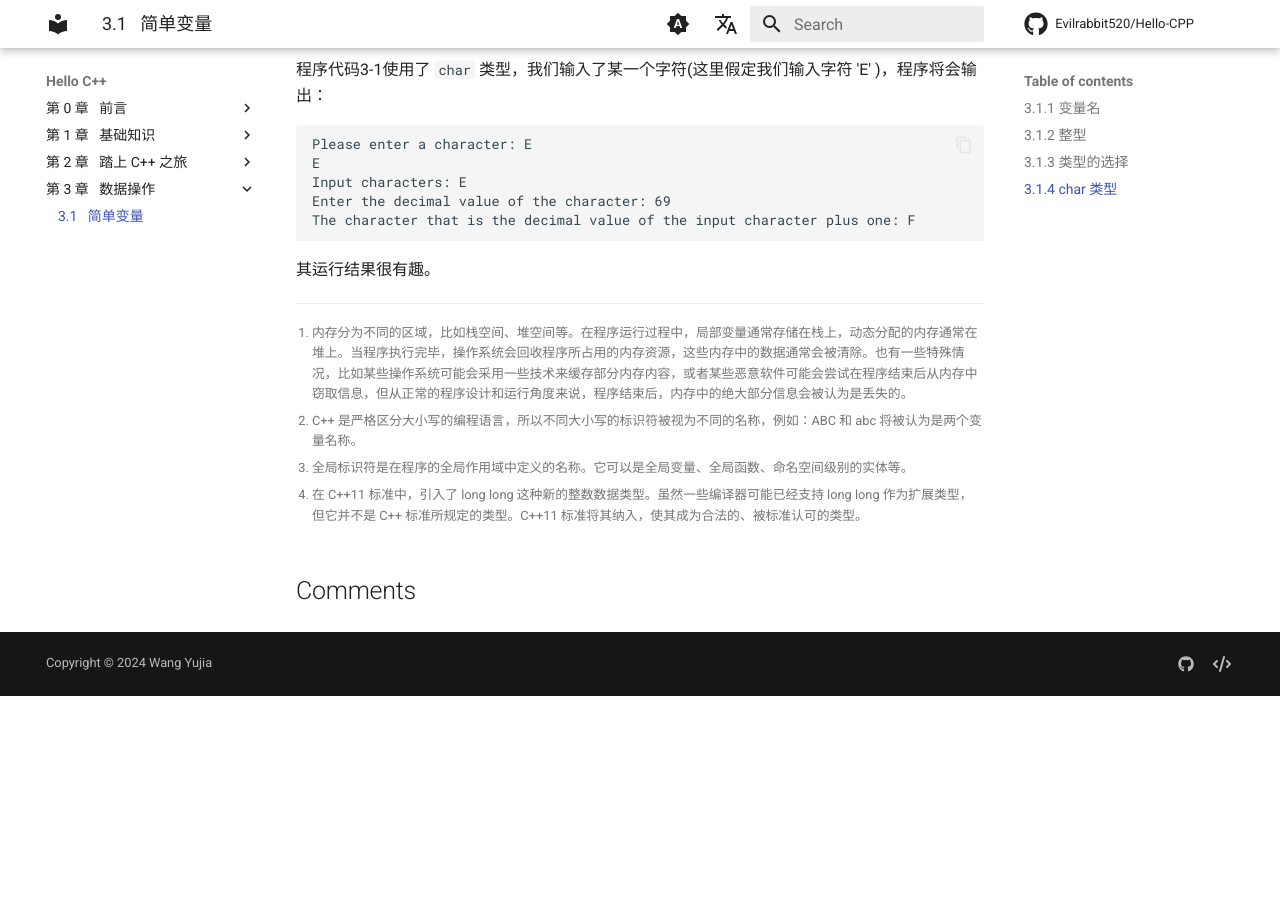
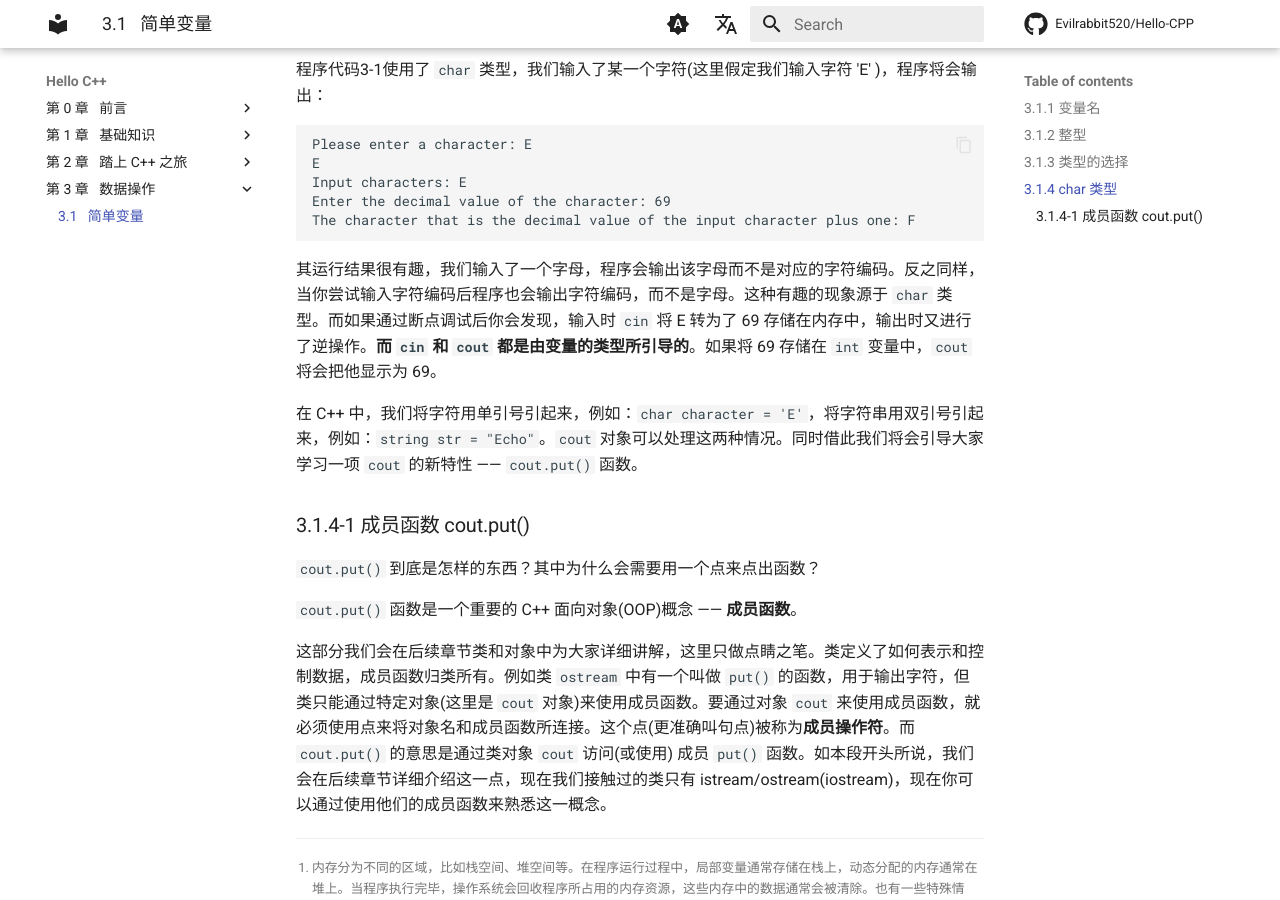
Before and after one commit to Evilrabbit520/Hello-CPP, an MkDocs documentation site: the page built from docs/DataOperation/simpleVariables.md, in a window 1280 px wide and 900 px high, scrolled down 6135 px. Built offline with MkDocs 1.6.1 and Material for MkDocs 9.7.7, drawn with Linux system fonts in a browser that asks for light colours; comment, search, counter and statistics services are not loaded; before the commit the page ends 6831 px from its top, so only the background shows below that.

Commit message:
Updated simpleVariables file 3.4.1-1

````diff
--- a/docs/DataOperation/simpleVariables.md
+++ b/docs/DataOperation/simpleVariables.md
@@ -341,7 +341,17 @@ Enter the decimal value of the character: 69
 The character that is the decimal value of the input character plus one: F
 ```
 
-其运行结果很有趣。
+其运行结果很有趣，我们输入了一个字母，程序会输出该字母而不是对应的字符编码。反之同样，当你尝试输入字符编码后程序也会输出字符编码，而不是字母。这种有趣的现象源于 `char` 类型。而如果通过断点调试后你会发现，输入时 `cin` 将 E 转为了 69 存储在内存中，输出时又进行了逆操作。**而 `cin` 和 `cout` 都是由变量的类型所引导的**。如果将 69 存储在 `int` 变量中，`cout` 将会把他显示为 69。
+
+在 C++ 中，我们将字符用单引号引起来，例如：`char character = 'E'`，将字符串用双引号引起来，例如：`string str = "Echo"`。`cout` 对象可以处理这两种情况。同时借此我们将会引导大家学习一项 `cout` 的新特性 —— `cout.put()` 函数。
+
+### 3.1.4-1 成员函数 cout.put()
+
+`cout.put()` 到底是怎样的东西？其中为什么会需要用一个点来点出函数？
+
+`cout.put()` 函数是一个重要的 C++ 面向对象(OOP)概念 —— **成员函数**。
+
+这部分我们会在后续章节类和对象中为大家详细讲解，这里只做点睛之笔。类定义了如何表示和控制数据，成员函数归类所有。例如类 `ostream` 中有一个叫做 `put()` 的函数，用于输出字符，但类只能通过特定对象(这里是 `cout` 对象)来使用成员函数。要通过对象 `cout` 来使用成员函数，就必须使用点来将对象名和成员函数所连接。这个点(更准确叫句点)被称为**成员操作符**。而 `cout.put()` 的意思是通过类对象 `cout` 访问(或使用) 成员 `put()` 函数。如本段开头所说，我们会在后续章节详细介绍这一点，现在我们接触过的类只有 istream/ostream(iostream)，现在你可以通过使用他们的成员函数来熟悉这一概念。
 
 
 
````
